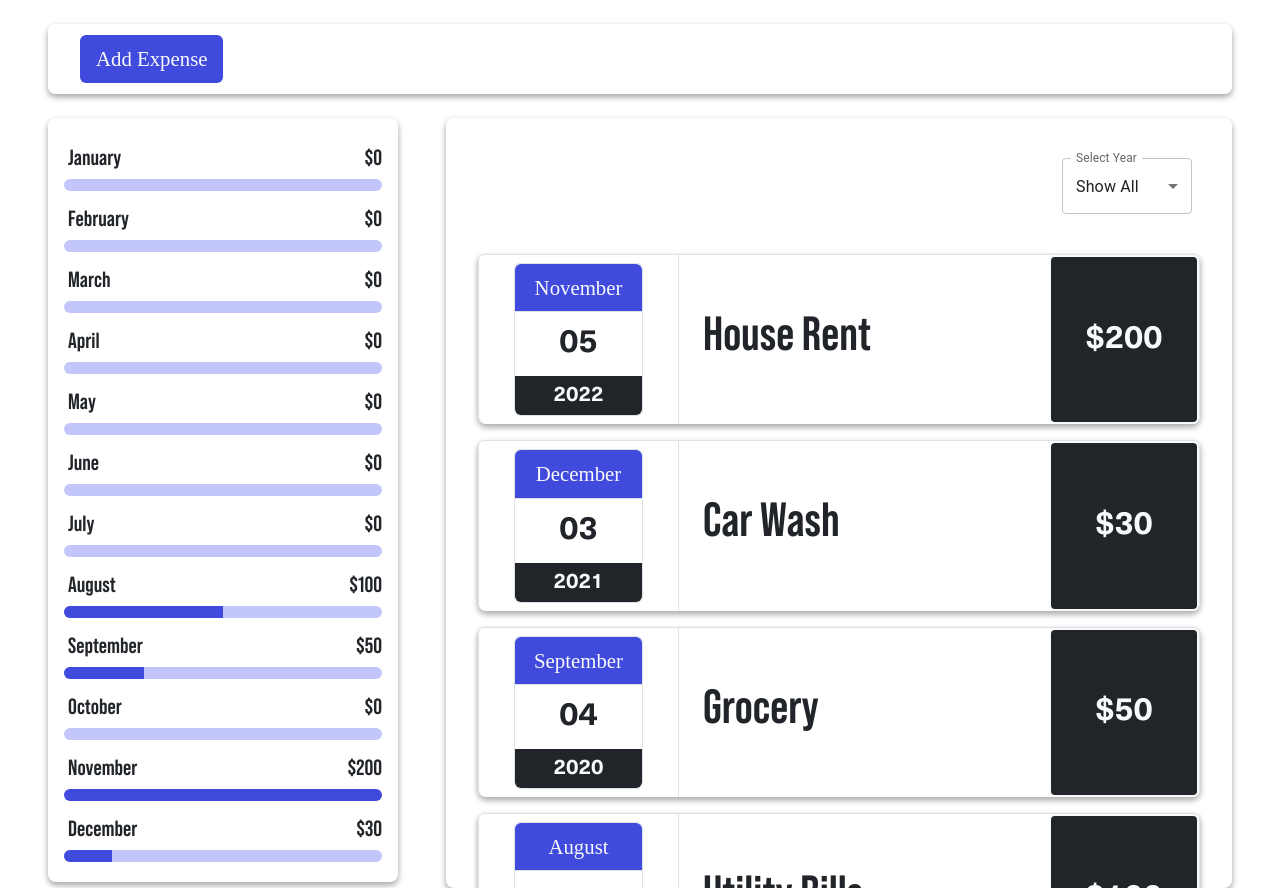
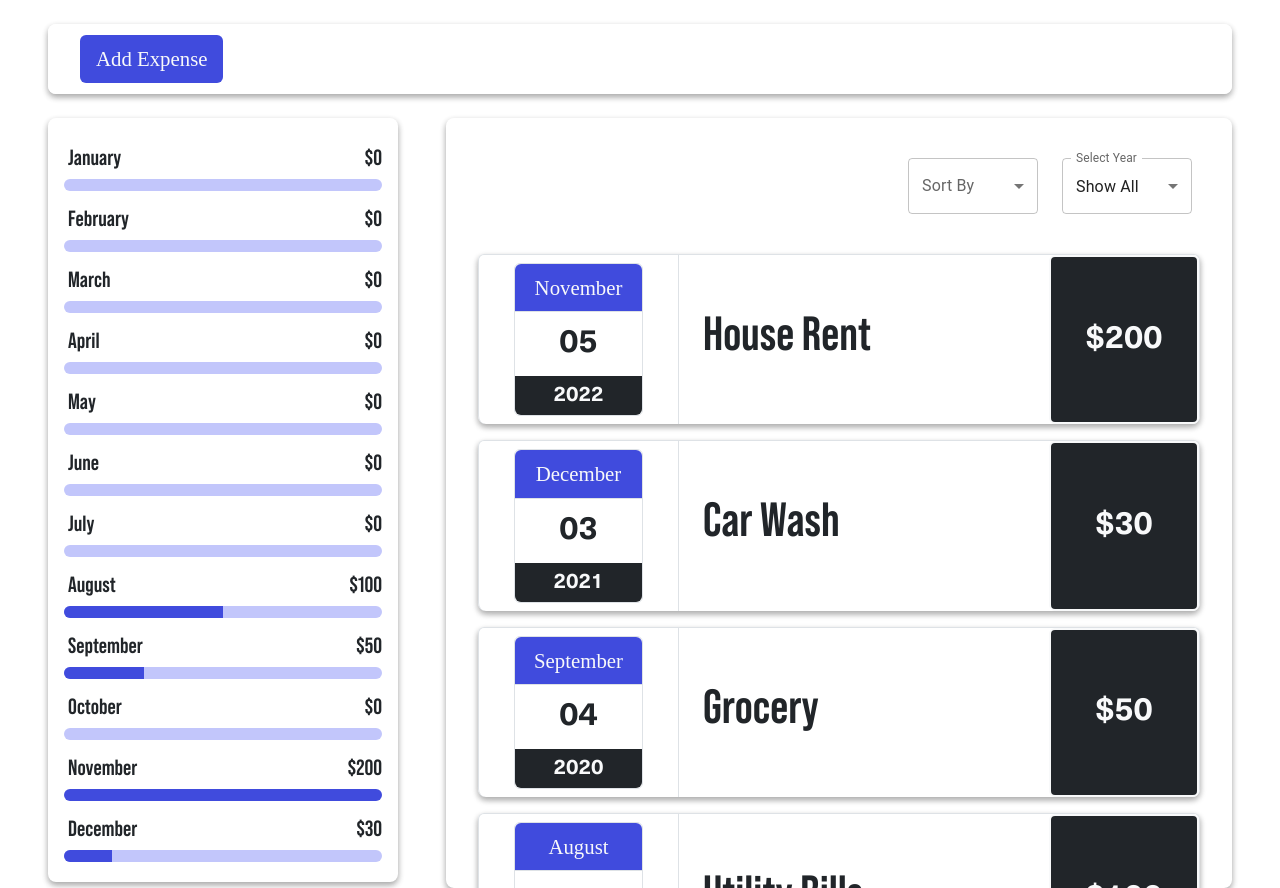
Before and after one commit to axeemgohar/expense-tracker, a React (Create React App) app: page / in a window 1280 px wide. Built offline with nearby package versions, Linux system fonts and the light colour scheme; a web font is replaced by a local one.

Commit message:
Another filter for prices added and also linked with the Years filter

```diff
--- a/src/components/expensefilter/ExpenseFilter.component.jsx
+++ b/src/components/expensefilter/ExpenseFilter.component.jsx
@@ -3,6 +3,10 @@ const ExpenseFilter = (props) => {
   const clickFilterHandler = (event) => {
     console.log(event.target.value);
     props.onParseYear(event.target.value);
+  };
+
+  const sortFilterHandler = (event) => {
+    props.onParseOrder(event.target.value);
   };
 
   const allYears = props.expenseYears.map((element) => {
@@ -12,7 +16,22 @@ const ExpenseFilter = (props) => {
 
   return (
     <div className="d-flex justify-content-end">
-      <FormControl sx={{ m: 3, minWidth: 130 }}>
+      <FormControl sx={{ my: 3, mr: 2, minWidth: 130 }}>
+        <InputLabel id="demo-simple-select-label">Sort By</InputLabel>
+        <Select
+          labelId="demo-simple-select-label"
+          id="demo-simple-select"
+          value={props.selectedOrder}
+          label="Sort By"
+          onChange={sortFilterHandler}
+        >
+          <MenuItem value="None">None</MenuItem>
+
+          <MenuItem value="low-to-high">Low to High</MenuItem>
+          <MenuItem value="high-to-low">High to Low</MenuItem>
+        </Select>
+      </FormControl>
+      <FormControl sx={{ m: 3, ml: 1, minWidth: 130 }}>
         <InputLabel id="demo-simple-select-label">Select Year</InputLabel>
         <Select
           labelId="demo-simple-select-label"
```
